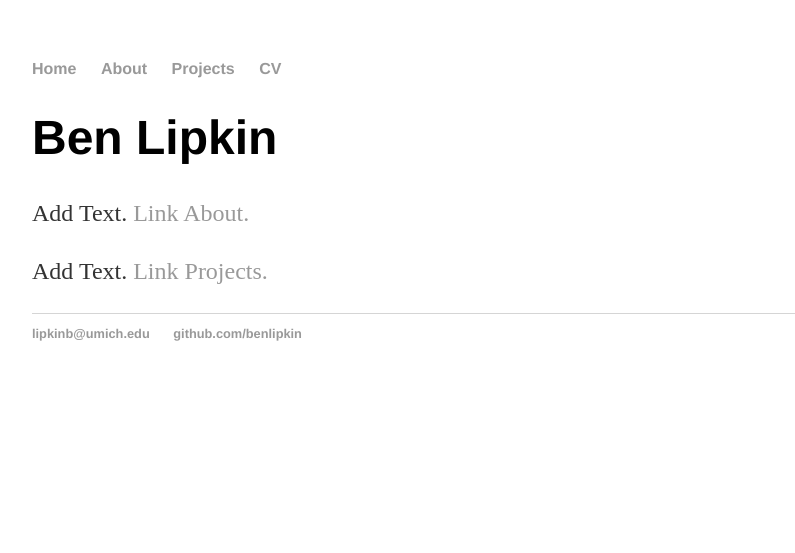
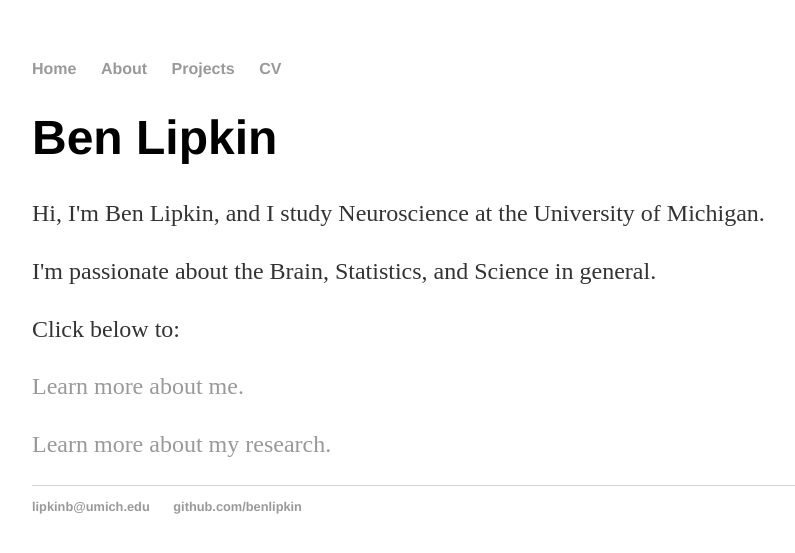
Before and after one commit to benlipkin/benlipkin.github.io, a Jekyll site: the page built from index.html, in a window 1280 px wide. Shown: the top 553 px of the page, without its empty margins (160-955 px from the left). Built offline with Jekyll 4.4.1, drawn with Linux system fonts in a browser that asks for light colours.

Commit message:
Update index.html

```diff
--- a/index.html
+++ b/index.html
@@ -4,6 +4,9 @@ title: Ben Lipkin
 ---
 <div class="blurb">
 	<h1>Ben Lipkin</h1>
-	<p>Add Text. <a href="/about">Link About.</a></p>
-        <p>Add Text. <a href="/projects">Link Projects.</a></p>
-</div><!-- /.blurb -->
+	<p>Hi, I'm Ben Lipkin, and I study Neuroscience at the University of Michigan.</p>
+	<p>I'm passionate about the Brain, Statistics, and Science in general.</p>
+	<p>Click below to:</p>
+	<p><a href="/about">Learn more about me.</a>
+        <p><a href="/projects">Learn more about my research.</a></p>
+</div>
```
